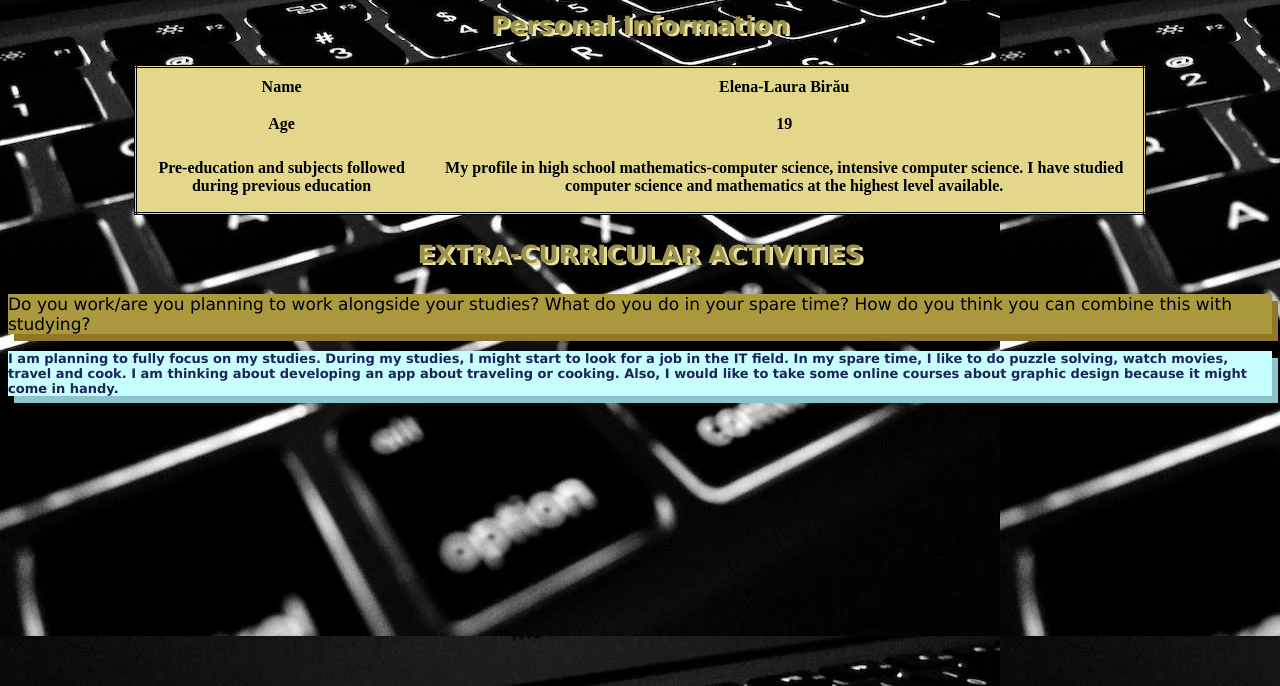
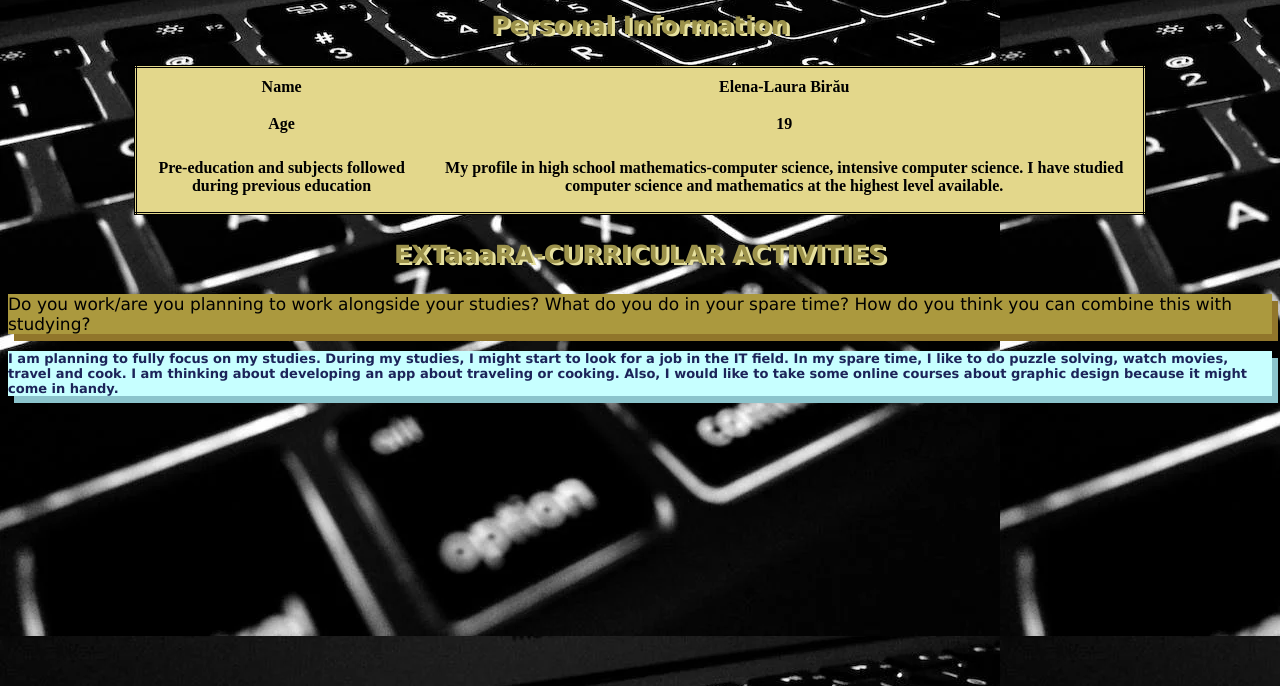
Before and after one commit to LauraBirau/project-pco, a plain HTML site: page profile.html in a window 1280 px wide. Shown: the part 114-800 px from the top of the page. Drawn offline with Linux system fonts and the light colour scheme.

Commit message:
Update profile.html

```diff
--- a/profile.html
+++ b/profile.html
@@ -24,7 +24,7 @@
    </table>
     </section>
     <section>
-        <h3>EXTRA-CURRICULAR ACTIVITIES</h3>
+        <h3>EXTaaaRA-CURRICULAR ACTIVITIES</h3>
     <p class="jojo"> Do you work/are you planning to work alongside your studies? What do you do in your spare time? How do you think
         you can combine this with studying?</p>
         <p class="dodo">I am planning to fully focus on my studies. During my studies, I might start to look for a job in the IT field. In my spare time, I like to do puzzle solving, watch movies, travel and cook. I am thinking about developing an app about traveling or cooking. Also, I would like to take some online courses about graphic design because it might come in handy.</p>
```
